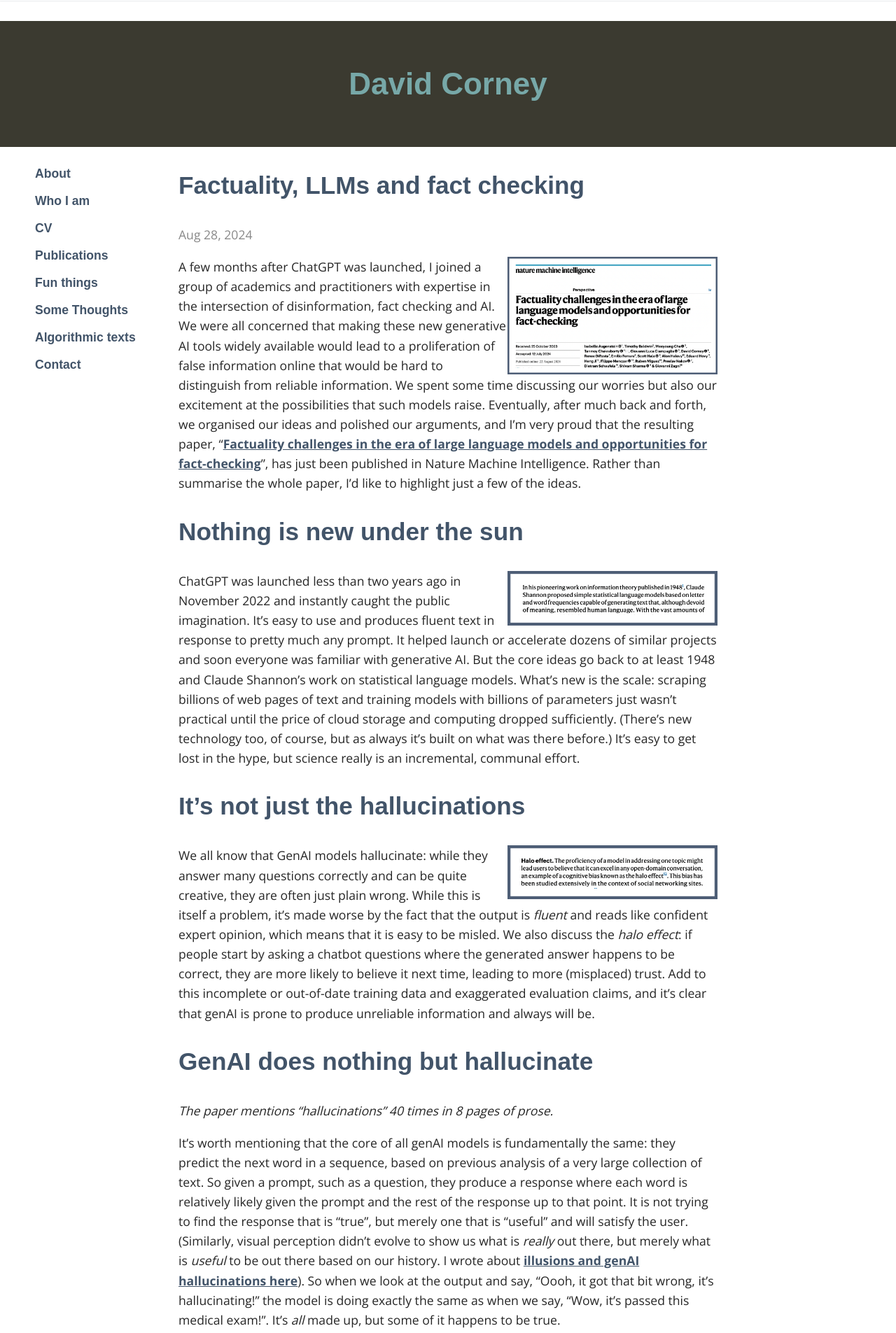
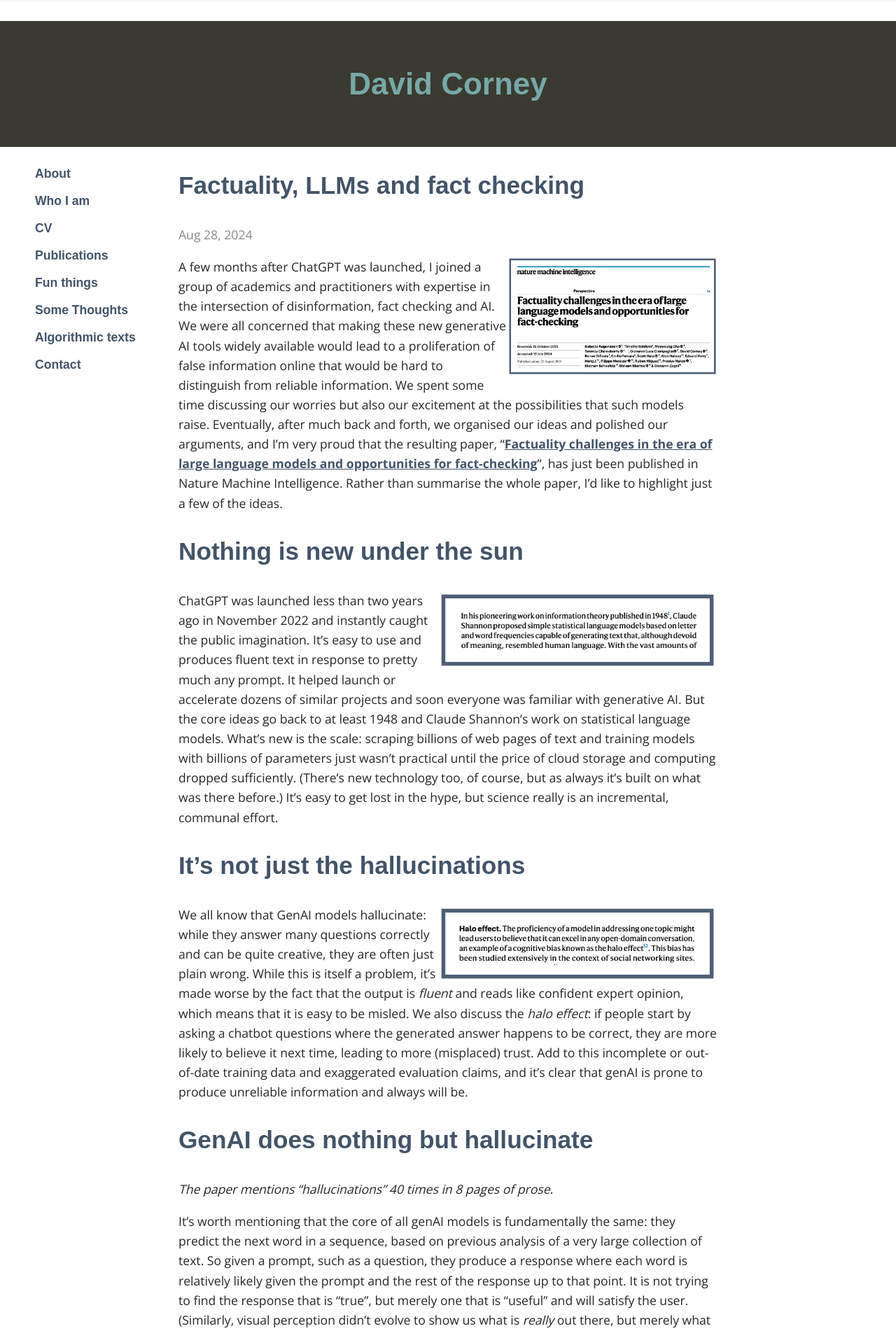
Before and after one commit to dcorney/dcorney.github.io, a Jekyll site: the page built from _posts/2024-08-28-factuality.md, in a window 1280 px wide. Shown: the top 1905 px of the page at 70% size. Built offline with Jekyll 4.4.1, drawn with Linux system fonts in a browser that asks for light colours; some web fonts are replaced.

Commit message:
Tweaking image borders

```diff
--- a/_posts/2024-08-28-factuality.md
+++ b/_posts/2024-08-28-factuality.md
@@ -5,14 +5,14 @@
 ---
 
 
-<img  src="/images/factuality/title_block_b.png" alt="Screenshot of paper heading: Nature Machine Intelligence. Factuality challenges in the era of large language models and opportunities for  fact-checking" width="300" align="right"/>
+<img  src="/images/factuality/title_block.png" alt="Screenshot of paper heading: Nature Machine Intelligence. Factuality challenges in the era of large language models and opportunities for  fact-checking" width="300" align="right"/>
 
 
 A few months after ChatGPT was launched, I joined a group of academics and practitioners with expertise in the intersection of disinformation, fact checking and AI. We were all concerned that making these new generative AI tools widely available would lead to a proliferation of false information online that would be hard to distinguish from reliable information. We spent some time discussing our worries but also our excitement at the possibilities that such models raise. Eventually, after much back and forth, we organised our ideas and polished our arguments, and I'm very proud that the resulting paper, "[Factuality challenges in the era of large language models and opportunities for fact-checking](https://rdcu.be/dRFy0)", has just been published in Nature Machine Intelligence. Rather than summarise the whole paper, I'd like to highlight just a few of the ideas.
 
 ## Nothing is new under the sun
 
-<img  src="/images/factuality/shannon1948_b.png" alt="Extract from paper: In his pioneering work on information theory published in 1948, Claude Shannon proposed simple statistical language models based on letter and word frequencies capable of generating text that, although devoid of meaning, resembled human language." width="300" align="right"/>
+<img  src="/images/factuality/shannon1948.png" alt="Extract from paper: In his pioneering work on information theory published in 1948, Claude Shannon proposed simple statistical language models based on letter and word frequencies capable of generating text that, although devoid of meaning, resembled human language." width="400" align="right"/>
 
 ChatGPT was launched less than two years ago in November 2022 and instantly caught the public imagination. It's easy to use and produces fluent text in response to pretty much any prompt. It helped launch or accelerate dozens of similar projects and soon everyone was familiar with generative AI. But the core ideas go back to at least 1948 and Claude Shannon's work on statistical language models. What's new is the scale: scraping billions of web pages of text and training models with billions of parameters just wasn't practical until the price of cloud storage and computing dropped sufficiently. (There's new technology too, of course, but as always it's built on what was there before.) It's easy to get lost in the hype, but science really is an incremental, communal effort.
 
@@ -20,7 +20,7 @@
 
 ## It's not just the hallucinations
 
-<img  src="/images/factuality/halo_effect_b.png" alt="Extract from paper: The proficiency of a model in addressing one topic might lead users to believe that it can excel in any open-domain conversation, an example of a cognitive bias known as the halo effect" width="300" align="right"/>
+<img  src="/images/factuality/halo_effect.png" alt="Extract from paper: The proficiency of a model in addressing one topic might lead users to believe that it can excel in any open-domain conversation, an example of a cognitive bias known as the halo effect" width="400" align="right"/>
 
 We all know that GenAI models hallucinate: while they answer many questions correctly and can be quite creative, they are often just plain wrong. While this is itself a problem, it's made worse by the fact that the output is *fluent* and reads like confident expert opinion, which means that it is easy to be misled. We also discuss the *halo effect*: if people start by asking a chatbot questions where the generated answer happens to be correct, they are more likely to believe it next time, leading to more (misplaced) trust. Add to this incomplete or out-of-date training data and exaggerated evaluation claims, and it's clear that genAI is prone to produce unreliable information and always will be.
 
@@ -33,7 +33,7 @@
 
 ## What's the worst that could happen?
 
-<img  src="/images/factuality/bypassing-detection_b.png" alt="Extract from paper:  GenAI tools can generate infinite variations of the same claim. Even if each variant reaches a small number of people, the cumulative impact of these variants could add to that of a highly viral piece while remaining invisible to fact-checkers." width="300" align="right"/>
+<img  src="/images/factuality/bypassing-detection.png" alt="Extract from paper:  GenAI tools can generate infinite variations of the same claim. Even if each variant reaches a small number of people, the cumulative impact of these variants could add to that of a highly viral piece while remaining invisible to fact-checkers." width="400" align="right"/>
 
 One of the easiest and most alarming parts of the paper to write was to list out the bad things that could happen. One that particularly concerns me in my role at [Full Fact](https://fullfact.org/) is the potential for propagandists to generate endless variations of the same claim and sharing them via many different channels. The cumulative effect is the same: lots of people see the misleading content and some are influenced by it. But the diversity makes it harder to detect this as viral content, as each version is only seen by a few people. So fact checkers (and social media companies) might find it harder to identify harmful, impactful content.
 
@@ -42,14 +42,14 @@
 ## What can we do to fix this?
 
 
-<img  src="/images/factuality/provenance_b.png" alt="As synthetic text generated by LLMs becomes ubiquitous, fully human-written text may become more valuable. Technologies and standards for content authenticity and provenance already exist for video and image content." width="300" align="right"/>
+<img  src="/images/factuality/provenance.png" alt="As synthetic text generated by LLMs becomes ubiquitous, fully human-written text may become more valuable. Technologies and standards for content authenticity and provenance already exist for video and image content." width="400" align="right"/>
 
 Thankfully, it's not all doom and gloom. GenAI providers who don't want to mislead their users can use RAG models, especially if tied to up-to-date knowledge bases, to reduce some forms of misleading hallucinations. And while automatic recognition of AI generated content remains hard, steps are being taken to allow authentic content to be associated with provenance information, so people (and tools) know it is trustworthy. Or at least, human-generated.
 
 
 ## Fact checking in this brave new world
 
-<img  src="/images/factuality/transcripts_b.png" alt="LLMs can transcribe speeches, debates, interviews, online videos and news broadcasts, summarize extensive documents and help to create concise lists of crucial claims." width="300" align="right"/>
+<img  src="/images/factuality/transcripts.png" alt="LLMs can transcribe speeches, debates, interviews, online videos and news broadcasts, summarize extensive documents and help to create concise lists of crucial claims." width="400" align="right"/>
 
 
 And the best news is that fact checkers can make direct use of this new technology! While genAI can't tell us if a claim is true, misleading or false, it can be used to scale-up media monitoring. For example, finding harmful claims in long videos or podcasts can take fact checkers hours. While accurate transcripts are available, spoken word tends to be quite repetitive, meandering, unstructured and repetitive. GenAI can help by providing readable summaries of long transcripts suitable for further analysis. So instead of ploughing through hours of low-quality videos, fact checkers can use AI to help them focus on the most likely suspects.
@@ -57,6 +57,6 @@
 
 
 ## Dual-edge sword
-<img  src="/images/factuality/landscape_b.png" alt="The landscape of factuality in LLMs presents a dual-edged sword, encompassing both formidable challenges and promising opportunities for the domain of fact-checking." width="300" align="right"/>
+<img  src="/images/factuality/landscape.png" alt="The landscape of factuality in LLMs presents a dual-edged sword, encompassing both formidable challenges and promising opportunities for the domain of fact-checking." width="400" align="right"/>
 
 As we conclude in the paper, "the landscape of factuality in LLMs presents a dual-edged sword, encompassing both formidable challenges and promising opportunities for the domain of fact-checking." There is a lot of hype. There are serious concerns about the environmental impact of these tools, the way the training data is collected and processed and the pollution of the information space we all rely on. But perhaps there are glimmers of hope amongst the clouds.
```
Also changed, not shown: images/factuality/bypassing-detection.png, images/factuality/halo_effect.png, images/factuality/landscape.png, images/factuality/provenance.png, images/factuality/shannon1948.png, images/factuality/title_block.png, images/factuality/transcripts.png.
